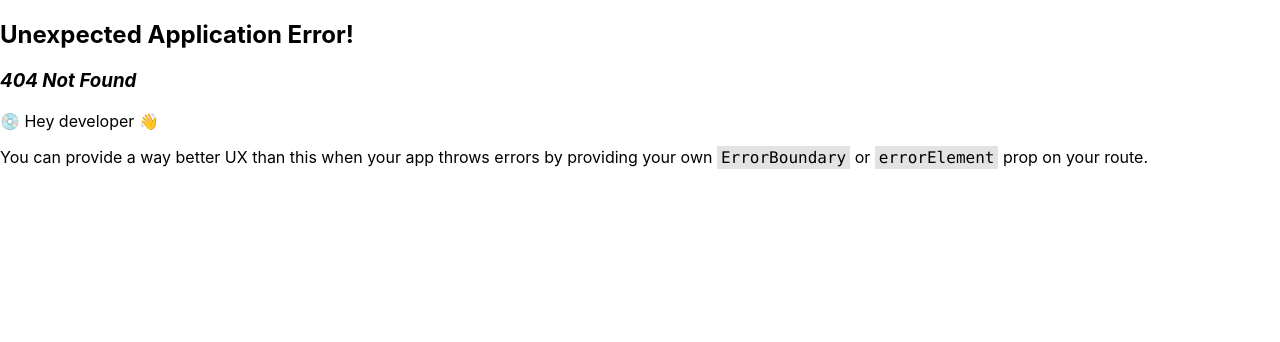
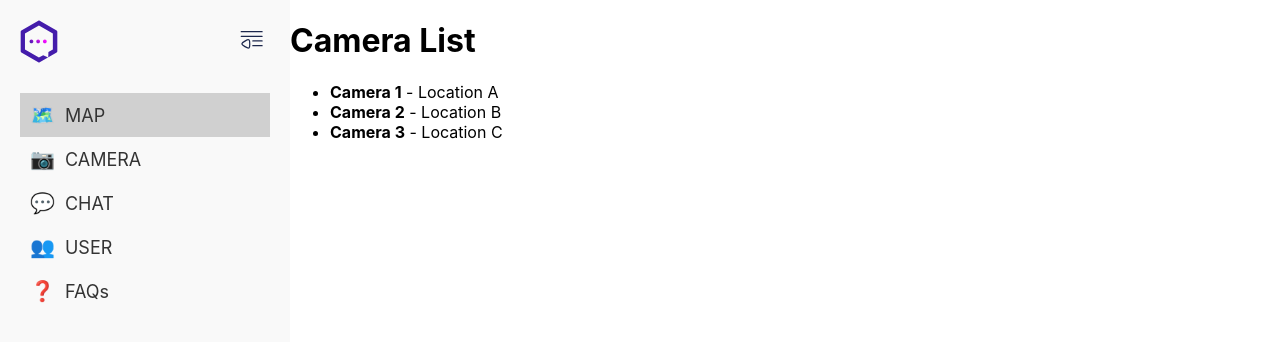
Before and after one commit to kurovu146/DATN2024, a React (Create React App) app: page /camera in a window 1280 px wide. Before the commit this address had no page. Shown: the top 342 px of the page. Built offline with nearby package versions, Linux system fonts and the light colour scheme.

Commit message:
add layout + router

```diff
--- a/src/App.tsx
+++ b/src/App.tsx
@@ -1,12 +1,15 @@
 import './App.css';
 import 'leaflet/dist/leaflet.css';
 import { createBrowserRouter, createRoutesFromElements, Route, RouterProvider } from 'react-router-dom';
-import MapPage from './pages/MapPage';
+import Map from './pages/Map';
+import DefaultLayout from './layouts/DefaulLayout';
+import Camera from './pages/Camera';
 
 const router = createBrowserRouter(
   createRoutesFromElements(
     <Route>
-      <Route path="/" element={<MapPage/>} />
+      <Route path="/" element={<DefaultLayout content={<Map/>} />} />
+      <Route path="camera" element={<DefaultLayout content={<Camera/>} />} />
     </Route>
   )
 );
--- a/src/components/Sidebar.tsx
+++ b/src/components/Sidebar.tsx
@@ -1,22 +1,25 @@
 import React, { useState } from 'react';
 import '../styles/Sidebar.css';
+import { Link, useNavigate } from 'react-router-dom';
 
 interface MenuItem {
   icon: string;
   text: string;
+  path: string;
 }
 
 const menuItems: MenuItem[] = [
-  { icon: '🗺️', text: 'MAP' },
-  { icon: '📷', text: 'CAMERA' },
-  { icon: '💬', text: 'CHAT' },
-  { icon: '👥', text: 'USER' },
-  { icon: '❓', text: 'FAQs' },
+  { icon: '🗺️', text: 'MAP' , path: '' },
+  { icon: '📷', text: 'CAMERA' , path: 'camera' },
+  { icon: '💬', text: 'CHAT' , path: 'cameras' },
+  { icon: '👥', text: 'USER' , path: 'cameras' },
+  { icon: '❓', text: 'FAQs' , path: 'cameras' },
 ];
 
 const Sidebar: React.FC = () => {
   const [isOpen, setIsOpen] = useState(true);
   const [activeItem, setActiveItem] = useState<number | null>(0);
+  const navigate = useNavigate();
 
   const toggleSidebar = () => {
     setIsOpen(!isOpen);
@@ -38,7 +41,7 @@ const Sidebar: React.FC = () => {
         {menuItems.map((item, index) => (
           <li key={index}
               className={`sidebar-item ${activeItem === index ? 'active' : ''}`}
-              onClick={() => setActiveItem(index)}
+              onClick={() => {setActiveItem(index); navigate('/' + item.path);}}
           >
             <span className="icon">{item.icon}</span>
             {isOpen && <span className="text" style={{whiteSpace: 'nowrap'}}>{item.text}</span>}
--- /dev/null
+++ b/src/layouts/DefaulLayout.tsx
@@ -0,0 +1,25 @@
+import Sidebar from "../components/Sidebar";
+
+function DefaultLayout({ content }: any) {
+  return (
+    <div style={styles.container}>
+      <Sidebar />
+      <div style={styles.mapContainer}>
+        {content}
+      </div>
+    </div>
+  );
+}
+
+// Styles for the container and map
+const styles = {
+  container: {
+    display: 'flex',
+    height: '100vh', // Full height for the viewport
+  },
+  mapContainer: {
+    flex: 1, // The map will take up the remaining space
+  },
+};
+
+export default DefaultLayout;
--- /dev/null
+++ b/src/pages/Camera.tsx
@@ -0,0 +1,30 @@
+import React from 'react';
+
+interface Camera {
+  id: number;
+  name: string;
+  location: string;
+}
+
+const cameraList: Camera[] = [
+  { id: 1, name: 'Camera 1', location: 'Location A' },
+  { id: 2, name: 'Camera 2', location: 'Location B' },
+  { id: 3, name: 'Camera 3', location: 'Location C' },
+];
+
+const Camera: React.FC = () => {
+  return (
+    <div>
+      <h1>Camera List</h1>
+      <ul>
+        {cameraList.map((camera) => (
+          <li key={camera.id}>
+            <strong>{camera.name}</strong> - {camera.location}
+          </li>
+        ))}
+      </ul>
+    </div>
+  );
+};
+
+export default Camera;
--- a/src/pages/MapPage.tsx
+++ b/src/pages/Map.tsx
@@ -1,7 +1,6 @@
 import { LatLng } from "leaflet";
-import Sidebar from "../components/Sidebar";
 import { MapContainer, TileLayer } from "react-leaflet";
-import LocationMarker from "../components/Map";
+import LocationMarker from "../components/LocationMarker";
 import { CameraInfo } from "../interfaces/Interface";
 
 const cameraIP: CameraInfo[] = [
@@ -91,11 +90,8 @@ const cameraIP: CameraInfo[] = [
   }
 ]
 
-const MapPage: React.FC = () => {
+const Map: React.FC = () => {
   return (
-    <div style={styles.container}>
-      <Sidebar /> {/* Add the Sidebar component */}
-      <div style={styles.mapContainer}>
     <MapContainer
       center={[21.028511, 105.804817]}
       zoom={13}
@@ -107,20 +103,7 @@ const MapPage: React.FC = () => {
         <LocationMarker item={item} key={"c" + index} />
       ))}
     </MapContainer>
-      </div>
-    </div>
   );
 };
 
-// Styles for the container and map
-const styles = {
-  container: {
-    display: 'flex',
-    height: '100vh', // Full height for the viewport
-  },
-  mapContainer: {
-    flex: 1, // The map will take up the remaining space
-  },
-};
-
-export default MapPage;
+export default Map;
```
Also changed, not shown: src/components/LocationMarker.tsx (renamed from src/components/Map.tsx). Lines whose indentation alone changed are shown as unchanged.
